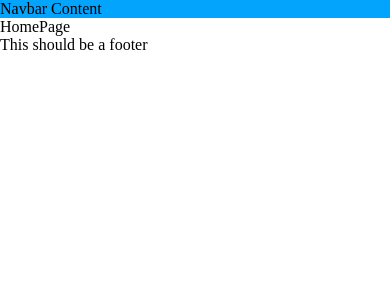
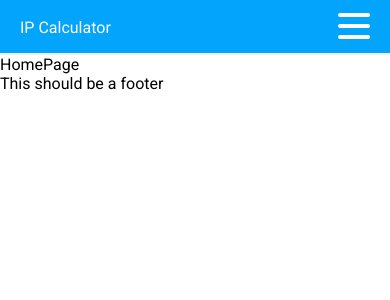
Before and after one commit to mvciekzvbek/ip-calc, a Next.js app: page / in a window 390 px wide. Shown: the top 300 px of the page. Built offline with nearby package versions, Linux system fonts and the light colour scheme.

Commit message:
responsive navbar

```diff
--- /dev/null
+++ b/components/Navbar/Hamburger.tsx
@@ -0,0 +1,57 @@
+import * as React from "react";
+import { useState } from 'react';
+import styled from 'styled-components';
+import LeftNav from './LeftNav';
+
+const StyledHamburger = styled.div`
+  width: 2rem;
+  height: 2rem;
+  position: fixed;
+  top: 10px;
+  right: 20px;
+  z-index: 20;
+  display: none;
+
+  @media (max-width: 768px) {
+    display: flex;
+    justify-content: space-around;
+    flex-flow: column nowrap;
+  }
+
+  div {
+    width: 2rem;
+    height: 0.25rem;
+    background-color: ${({ open }) => open ? '#ccc' : 'white'};
+    border-radius: 10px;
+    transform-origin: 1px;
+    transition: all 0.3s linear;
+
+    &:nth-child(1) {
+      transform: ${({ open }) => open ? 'rotate(45deg)' : 'rotate(0)'};
+    }
+    &:nth-child(2) {
+      transform: ${({ open }) => open ? 'translateX(100%)' : 'translateX(0)'};
+      opacity: ${({ open }) => open ? 0 : 1};
+    }
+    &:nth-child(3) {
+      transform: ${({ open }) => open ? 'rotate(-45deg)' : 'rotate(0)'};
+    }
+  }
+`;
+
+const Burger = () => {
+  const [open, setOpen] = useState(false)
+
+  return (
+    <>
+      <StyledHamburger open={open} onClick={() => setOpen(!open)}>
+        <div />
+        <div />
+        <div />
+      </StyledHamburger>
+      <LeftNav open={open} />
+    </>
+  )
+};
+
+export default Burger;
--- /dev/null
+++ b/components/Navbar/LeftNav.tsx
@@ -0,0 +1,56 @@
+import * as React from "react";
+import styled from 'styled-components';
+import Link from 'next/link'
+
+const StyledList = styled.ul`
+  list-style: none;
+  display: flex;
+  flex-flow: row nowrap;
+
+  li {
+    padding: 18px 10px;
+  }
+
+  @media (max-width: 768px) {
+    flex-flow: column nowrap;
+    background-color: #003754;
+    position: fixed;
+    transform: ${({ open }) => open ? 'translateX(0)' : 'translateX(100%)'};
+    top: 0;
+    right: 0;
+    height: 100vh;
+    width: 300px;
+    padding-top: 3.5rem;
+    transition: transform 0.3s ease-in-out;
+
+    li {
+      color: #fff;
+      width: 80%;
+      margin: 0 auto;
+      border-bottom: 1px solid white;
+    }
+  }
+`;
+
+const StyledLink = styled.a`
+  color: white;
+  text-decoration: none;
+`
+
+const LeftNav = ({ open }) => {
+  return (
+    <StyledList open={open}>
+      <li>
+        <Link href='/' passHref>
+          <StyledLink>Calculator</StyledLink>
+        </Link></li>
+      <li>
+        <Link href='/about' passHref>
+          <StyledLink href='/about'>About</StyledLink>
+        </Link>
+      </li>
+    </StyledList>
+  )
+}
+
+export default LeftNav;
--- a/components/Navbar/Navbar.tsx
+++ b/components/Navbar/Navbar.tsx
@@ -1,17 +1,31 @@
+import * as React from 'react';
+import Hamburger from './Hamburger';
 import styled from 'styled-components';
 
 const StyledNavbar = styled.div`
   background: #03a4fc;
+  width: 100%;
+  height: 55px;
+  border-bottom: 2px solid #f1f1f1;
+  padding: 0 20px;
+  display: flex;
+  justify-content: space-between;
+  color: white;
+
+  .logo {
+    line-height: 55px;
+  }
 `;
 
-export default function Navbar() {
+const Navbar = () => {
   return (
-    <>
-      <nav>
-        <StyledNavbar>
-          Navbar Content
-        </StyledNavbar>
-      </nav>
-    </>
+    <StyledNavbar>
+      <div className="logo">
+        IP Calculator
+      </div>
+      <Hamburger />
+    </StyledNavbar>
   )
-};
+}
+
+export default Navbar
--- a/pages/_app.tsx
+++ b/pages/_app.tsx
@@ -4,6 +4,12 @@ const GlobalStyle = createGlobalStyle`
   body {
     margin: 0;
     padding: 0;
+    font-family: Roboto;
+  }
+
+  * {
+    padding: 0;
+    margin: 0;
     box-sizing: border-box;
   }
 `;
--- a/pages/_document.tsx
+++ b/pages/_document.tsx
@@ -1,4 +1,4 @@
-import Document from 'next/document'
+import Document, { Html, Head, Main, NextScript } from 'next/document'
 import { ServerStyleSheet } from 'styled-components'
 
 export default class MyDocument extends Document {
@@ -27,4 +27,18 @@ export default class MyDocument extends Document {
       sheet.seal()
     }
   }
+
+  render() {
+    return (
+      <Html>
+        <Head>
+          <link href="https://fonts.googleapis.com/css2?family=Roboto:wght@300;400;500;700;900&display=swap" rel="stylesheet" />
+        </Head>
+        <body>
+          <Main />
+          <NextScript />
+        </body>
+      </Html >
+    )
+  }
 }
```
